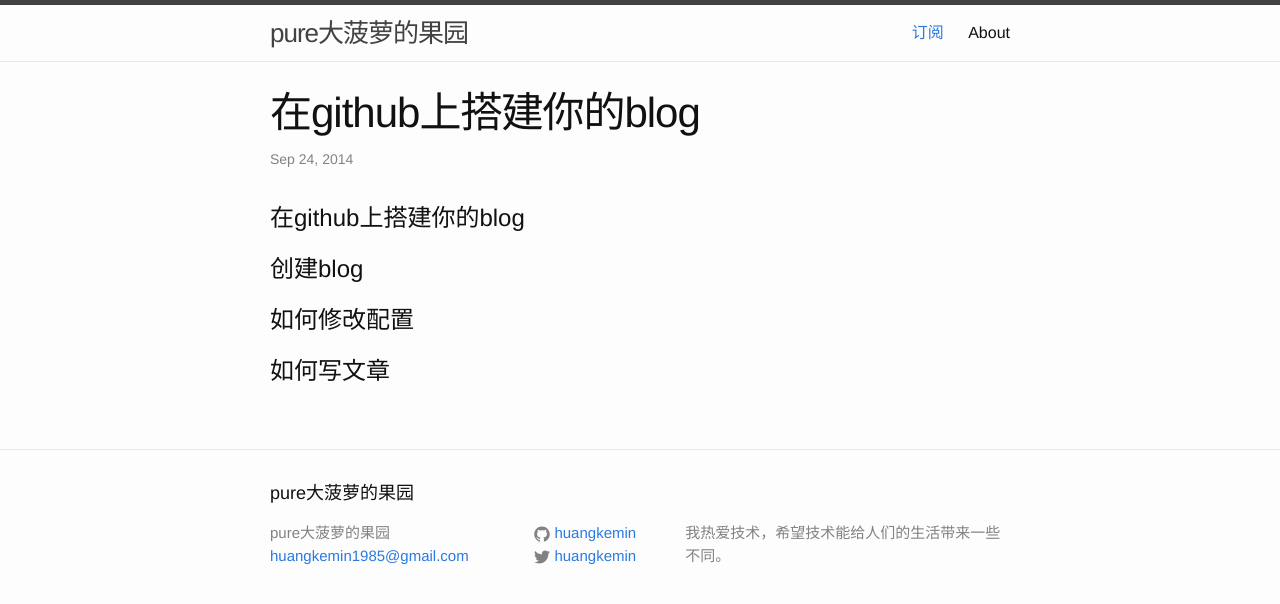
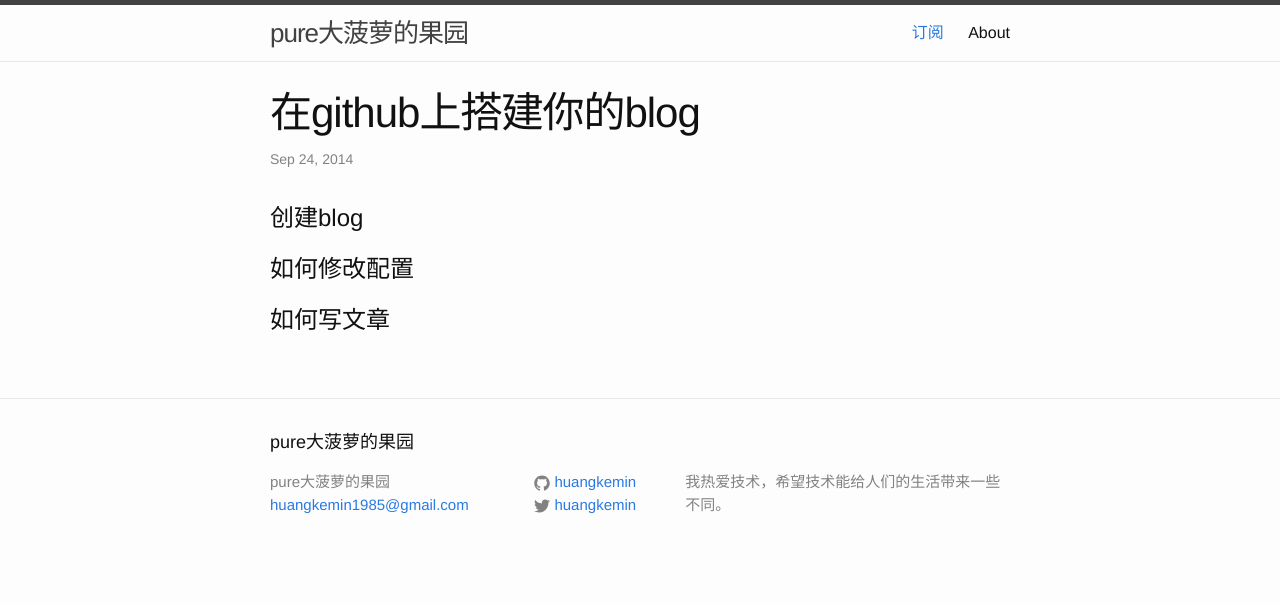
Before and after one commit to huangkemin/huangkemin.github.io, a Jekyll site: the page built from _posts/2014-09-25-build-your-blog-on-github.markdown, in a window 1280 px wide. Shown: the top 604 px of the page. Built offline with Jekyll 4.4.1, drawn with Linux system fonts in a browser that asks for light colours.

Commit message:
new build your blog on github gogogo

```diff
--- a/_posts/2014-09-25-build-your-blog-on-github.markdown
+++ b/_posts/2014-09-25-build-your-blog-on-github.markdown
@@ -3,12 +3,8 @@ layout: post
 title:  "在github上搭建你的blog"
 date:   2014-09-24 17:26:48
 categories: github
+
 ---
-
-
-在github上搭建你的blog
-=====
-
 
 #创建blog
 
```
